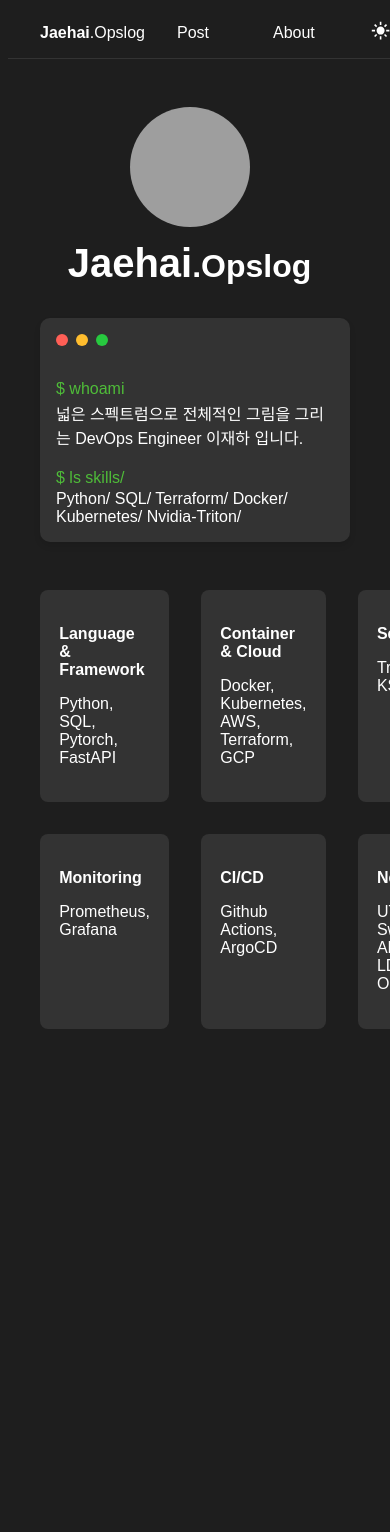
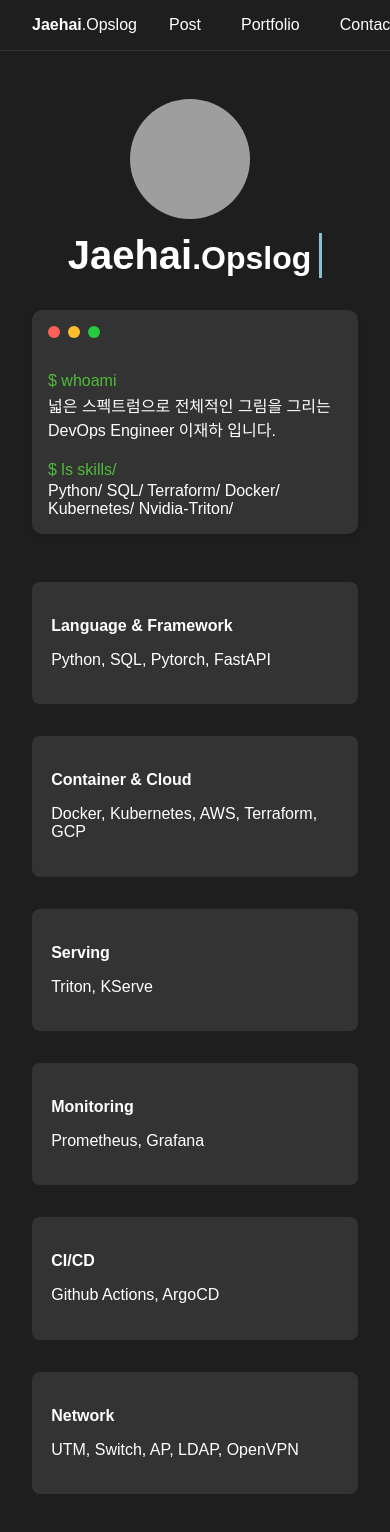
Before and after one commit to ops-jaeha/jaehai-webpage, a Next.js app: page / in a window 390 px wide. Shown: the top 1532 px of the page. Before the commit the page ends 1117 px from the top, so only its background shows below. Built offline with nearby package versions, Linux system fonts and the light colour scheme; grey boxes are pictures that could not be loaded.

Commit message:
Feat: Fix mobile padding size

```diff
--- a/app/(pages)/layout.js
+++ b/app/(pages)/layout.js
@@ -1,7 +1,7 @@
-'use client';
+"use client";
 
-import Sidebar from '../../components/Sidebar';
-import '../styles/App.css';
+import Sidebar from "../../components/Sidebar";
+import "../styles/App.css";
 
 export default function DashboardLayout({ children }) {
   return (
--- a/app/(pages)/post/page.js
+++ b/app/(pages)/post/page.js
@@ -1,6 +1,6 @@
-'use client';
+"use client";
 
-import React from 'react';
+import React from "react";
 
 const Post = () => {
   return (
--- a/app/layout.js
+++ b/app/layout.js
@@ -1,14 +1,14 @@
-'use client';
+"use client";
 
-import React, { useState, useEffect } from 'react';
-import TopNav from '../components/TopNav';
-import './styles/App.css';
+import React, { useState, useEffect } from "react";
+import TopNav from "../components/TopNav";
+import "./styles/App.css";
 
 function RootLayout({ children }) {
   const [mounted, setMounted] = useState(false);
   const [isDarkMode, setIsDarkMode] = useState(() => {
-    if (typeof window !== 'undefined') {
-      const saved = localStorage.getItem('isDarkMode');
+    if (typeof window !== "undefined") {
+      const saved = localStorage.getItem("isDarkMode");
       return saved ? JSON.parse(saved) : true;
     }
     return false;
@@ -20,8 +20,8 @@ function RootLayout({ children }) {
 
   useEffect(() => {
     if (mounted) {
-      localStorage.setItem('isDarkMode', JSON.stringify(isDarkMode));
-      document.body.classList.toggle('dark-mode', isDarkMode);
+      localStorage.setItem("isDarkMode", JSON.stringify(isDarkMode));
+      document.body.classList.toggle("dark-mode", isDarkMode);
     }
   }, [isDarkMode, mounted]);
 
@@ -35,7 +35,13 @@ function RootLayout({ children }) {
 
   return (
     <html lang="ko">
-      <body>
+      <body
+        style={{
+          paddingRight: "0px",
+          margin: "0",
+          overflow: "hidden",
+        }}
+      >
         <TopNav toggleTheme={toggleTheme} isDarkMode={isDarkMode} />
         {children}
       </body>
--- a/app/styles/Global.css
+++ b/app/styles/Global.css
@@ -19,13 +19,15 @@
 body {
   background-color: var(--primary);
   color: var(--text);
-  font-family: 'Noto Sans KR', sans-serif;
+  font-family: "Noto Sans KR", sans-serif;
+  margin: 0;
 }
 
 .container {
   max-width: 1200px;
   margin: 0 auto;
   padding: 2rem;
+  box-sizing: border-box;
 }
 
 .header {
@@ -112,9 +114,22 @@ body {
 
 .skills {
   display: grid;
+  width: 100%;
   grid-template-columns: repeat(3, 1fr);
   gap: 2rem;
   margin: 3rem 0;
+}
+
+@media (max-width: 768px) {
+  .skills {
+    grid-template-columns: repeat(2, 1fr);
+  }
+}
+
+@media (max-width: 480px) {
+  .skills {
+    grid-template-columns: 1fr;
+  }
 }
 
 .skill-card {
--- a/components/TopNav.css
+++ b/components/TopNav.css
@@ -1,25 +1,24 @@
 .navbar {
   background-color: var(--bg-color);
-  display: flex;
 }
 
 .navbar-container {
   max-width: 1200px;
+  width: 100%;
   margin: 0 auto;
-  padding: 0 1rem;
   border-bottom: 1px solid var(--border-color);
-  width: 100%;
 }
 
 .navbar-content {
   display: flex;
+  padding: 0 1rem;
   justify-content: space-between;
   align-items: center;
 }
 
 .menu-items {
   display: flex;
-  gap: 1.5rem;
+  gap: auto;
   align-items: center;
 }
 
--- a/components/TopNav.js
+++ b/components/TopNav.js
@@ -1,9 +1,9 @@
-import React from 'react';
-import Link from 'next/link';
-import env from '../config/env.json';
-import './TopNav.css';
-import SunIcon from '../public/assets/background/SunIcon';
-import MoonIcon from '../public/assets/background/MoonIcon';
+import React from "react";
+import Link from "next/link";
+import env from "../config/env.json";
+import "./TopNav.css";
+import SunIcon from "../public/assets/background/SunIcon";
+import MoonIcon from "../public/assets/background/MoonIcon";
 
 const TopNav = ({ toggleTheme, isDarkMode }) => {
   return (
@@ -22,8 +22,11 @@ const TopNav = ({ toggleTheme, isDarkMode }) => {
               <Link href="/post" className="menu-link">
                 Post
               </Link>
-              <Link href="/about" className="menu-link">
-                About
+              <Link href="/portfolio" className="menu-link">
+                Portfolio
+              </Link>
+              <Link href="/contact" className="menu-link">
+                Contact
               </Link>
               <button className="theme-toggle" onClick={toggleTheme}>
                 {isDarkMode ? <SunIcon /> : <MoonIcon />}
--- a/tsconfig.json
+++ b/tsconfig.json
@@ -28,7 +28,7 @@
     "**/*.tsx",
     ".next/types/**/*.ts",
     ".next/types/app/post/page.js",
-    "app/(pages)/about/page.js"
+    "app/(pages)/contact/page.js"
   ],
   "exclude": ["node_modules"]
 }
```
Also changed, not shown: app/(pages)/contact/page.js (renamed from app/(pages)/about/page.js, +12 -13 lines), app/(pages)/portfolio/page.js (added, +16 -0 lines), app/page.js (+7 -7 lines), app/styles/Contact.css (renamed from app/styles/About.css).
